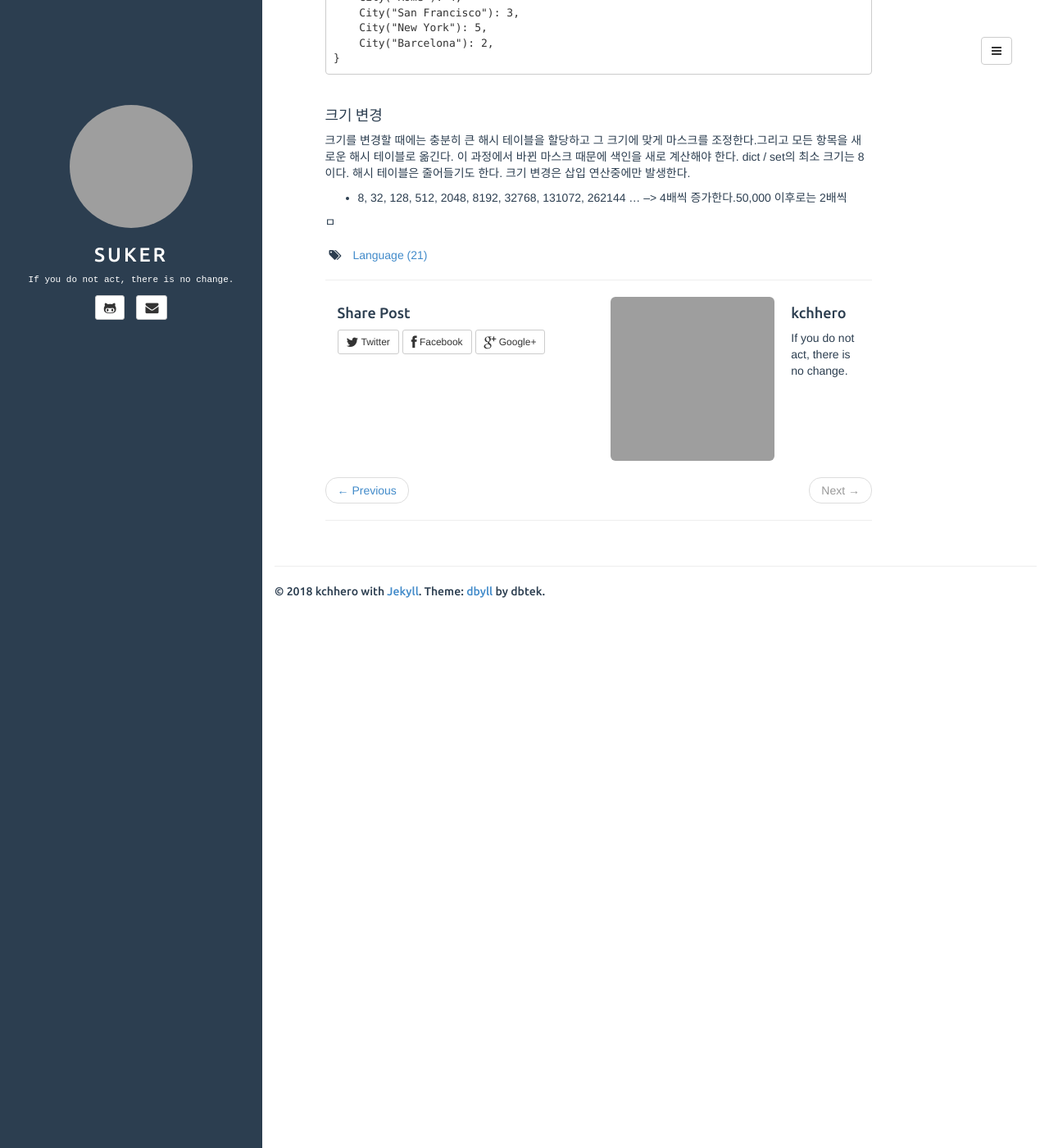
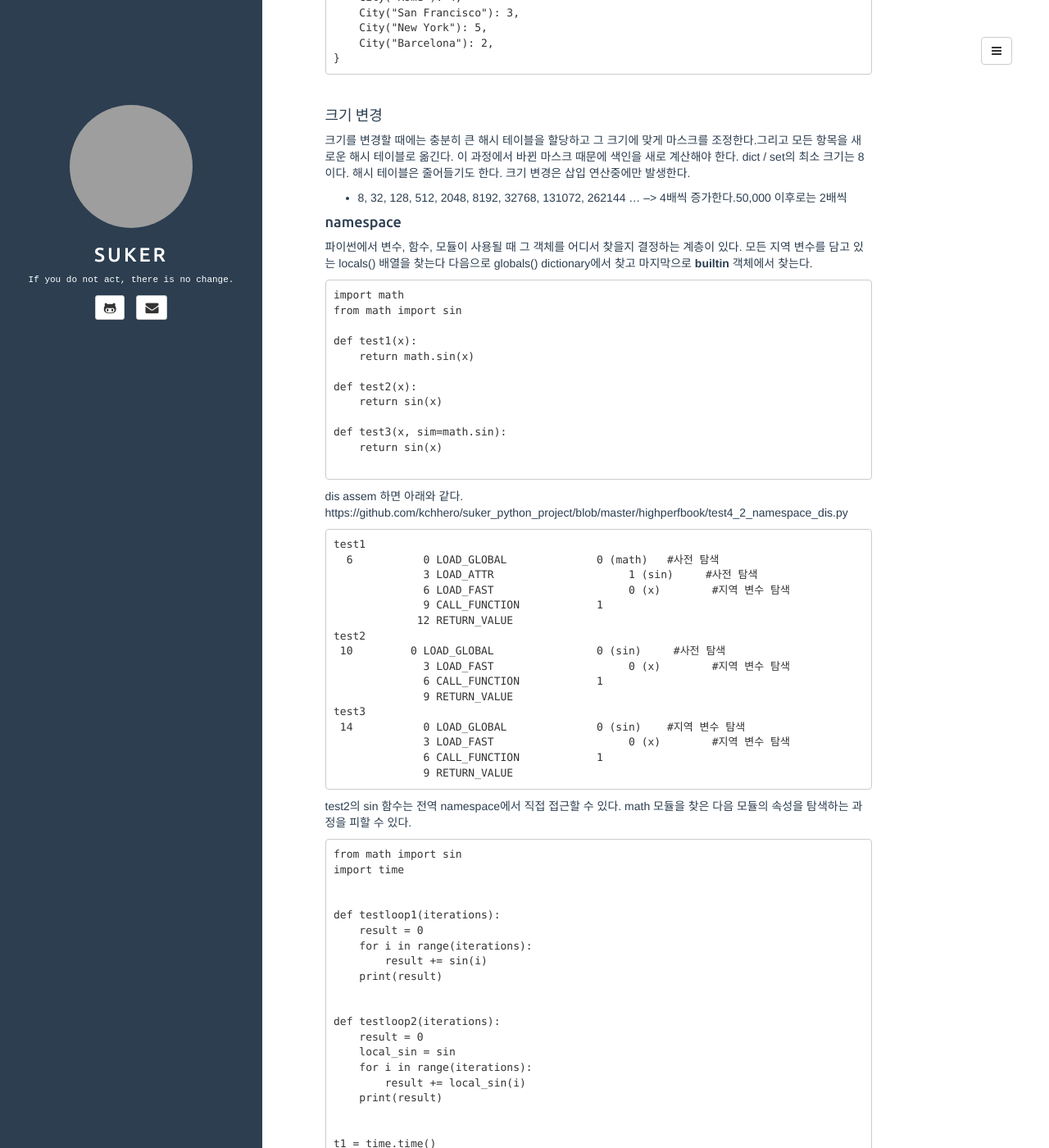
Before and after one commit to kchhero/kchhero.github.io, a Jekyll site: the page built from _posts/2018-06-26-language-high-performance-python-ch3_4.md, in a window 1280 px wide and 1400 px high, scrolled down 1348 px. Shown: the whole window at 82% size. Built offline with Jekyll 4.4.1, drawn with Linux system fonts in a browser that asks for light colours; some of the changed text lies outside the part shown; grey boxes are pictures that could not be loaded.

Commit message:
update 2018-06-26-language-high-performance-python-ch3_4.md

````diff
--- a/_posts/2018-06-26-language-high-performance-python-ch3_4.md
+++ b/_posts/2018-06-26-language-high-performance-python-ch3_4.md
@@ -1,8 +1,8 @@
 ---
+title: 'Python> High Performance Python(2)'
 layout: post
 tags:
   - Language
-title: 'Python> High Performance Python(2)'
 category: programming
 ---
 summary : chapter3,4 내용 정리/요약, list / tuple, dict / set
@@ -80,4 +80,81 @@ data = {
 dict / set의 최소 크기는 8이다. 해시 테이블은 줄어들기도 한다. 크기 변경은 삽입 연산중에만 발생한다.
 - 8, 32, 128, 512, 2048, 8192, 32768, 131072, 262144 ...  --> 4배씩 증가한다.50,000 이후로는 2배씩
 
-ㅁ
+#### namespace
+파이썬에서 변수, 함수, 모듈이 사용될 때 그 객체를 어디서 찾을지 결정하는 계층이 있다.
+모든 지역 변수를 담고 있는 locals() 배열을 찾는다 다음으로 globals() dictionary에서 찾고 마지막으로
+ __builtin__ 객체에서 찾는다.
+
+```
+import math
+from math import sin
+
+def test1(x):
+    return math.sin(x)
+
+def test2(x):
+    return sin(x)
+
+def test3(x, sim=math.sin):
+    return sin(x)
+
+```
+dis assem 하면 아래와 같다.
+https://github.com/kchhero/suker_python_project/blob/master/highperfbook/test4_2_namespace_dis.py
+```
+test1
+  6           0 LOAD_GLOBAL              0 (math)   #사전 탐색
+              3 LOAD_ATTR                     1 (sin)     #사전 탐색
+              6 LOAD_FAST                     0 (x)        #지역 변수 탐색
+              9 CALL_FUNCTION            1
+             12 RETURN_VALUE
+test2
+ 10         0 LOAD_GLOBAL                0 (sin)     #사전 탐색
+              3 LOAD_FAST                     0 (x)        #지역 변수 탐색
+              6 CALL_FUNCTION            1
+              9 RETURN_VALUE
+test3
+ 14           0 LOAD_GLOBAL              0 (sin)    #지역 변수 탐색
+              3 LOAD_FAST                     0 (x)        #지역 변수 탐색
+              6 CALL_FUNCTION            1
+              9 RETURN_VALUE
+```
+test2의 sin 함수는 전역 namespace에서 직접 접근할 수 있다. math 모듈을 찾은 다음 모듈의 속성을 탐색하는
+과정을 피할 수 있다.
+
+```
+from math import sin
+import time
+
+
+def testloop1(iterations):
+    result = 0
+    for i in range(iterations):
+        result += sin(i)
+    print(result)
+
+
+def testloop2(iterations):
+    result = 0
+    local_sin = sin
+    for i in range(iterations):
+        result += local_sin(i)
+    print(result)
+
+
+t1 = time.time()
+testloop1(100000)
+print("testloop1 : %s" % str(time.time()-t1))
+
+t1 = time.time()
+testloop2(100000)
+print("testloop2 : %s" % str(time.time()-t1))
+```
+결과
+```
+$ python test4_2_namespace2.py
+1.81202830566
+testloop1 : 0.0120189189911
+1.81202830566
+testloop2 : 0.0086190700531
+```
````
